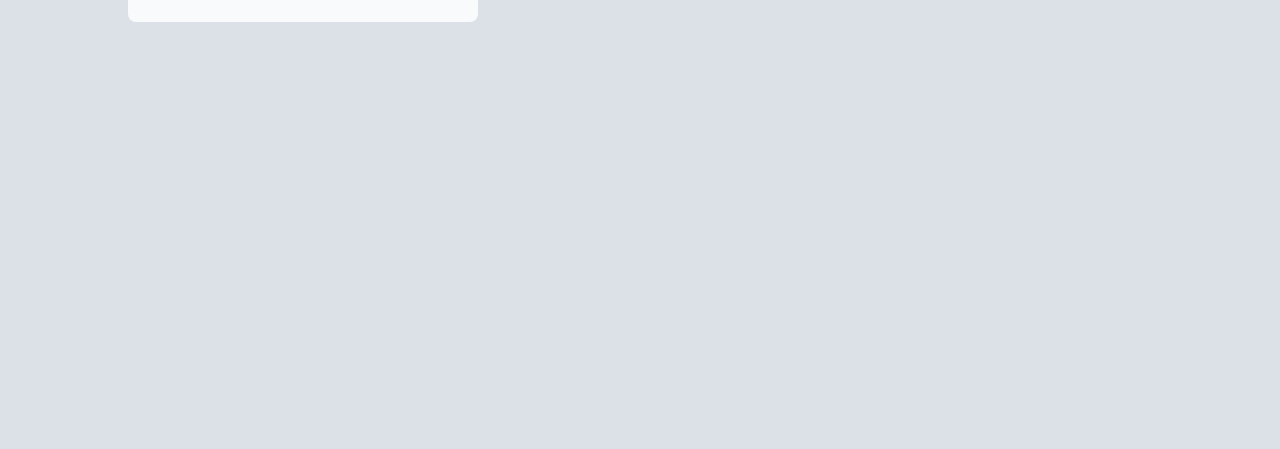
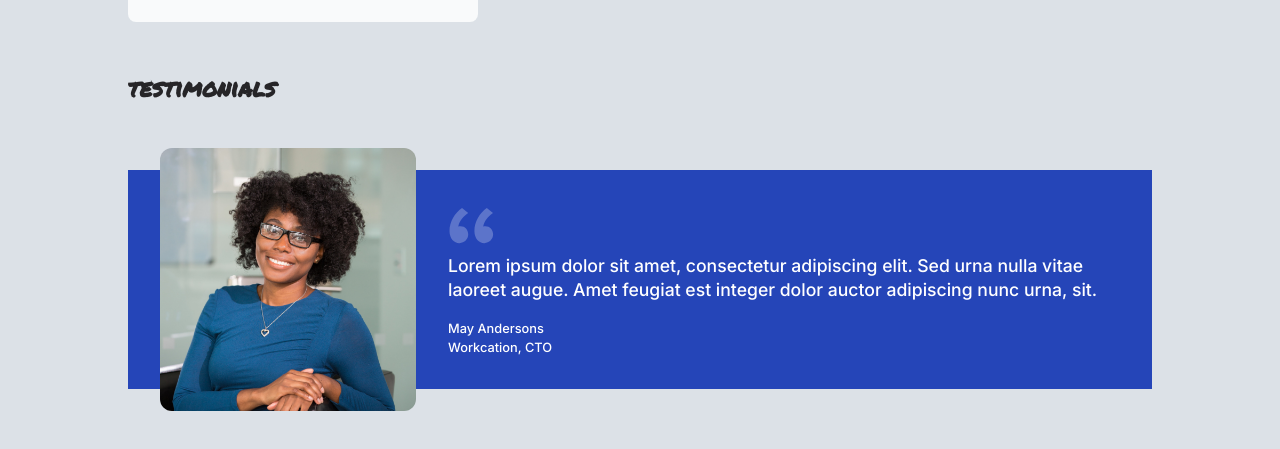
Before and after one commit to matt-colen/component-library, a React (Vite) app: page / in a window 1280 px wide. Shown: the part 2156-2605 px from the top of the page. Before the commit the page ends 2258 px from the top, so only its background shows below. Built offline with nearby package versions, Linux system fonts and the light colour scheme.

Commit message:
Adds initial Testimonial component structure

```diff
--- a/src/components/Card/CardIcon.jsx
+++ b/src/components/Card/CardIcon.jsx
@@ -1,7 +1,17 @@
-export default function CardIcon({children}) {
+import uploadIcon from "../../assets/icons/upload.svg";
+
+export default function CardIcon({
+  icon = uploadIcon,
+  alt = "Upload icon",
+  bgColor = "#3F75FE",
+}) {
+  const styles = {
+    background: bgColor,
+  };
+
   return (
-    <div className="card-icon flex">
-      {children}
+    <div style={styles} className="card-icon flex">
+      <img src={icon} alt={alt} />
     </div>
-  )
-};
+  );
+}
--- a/src/components/Main/Main.jsx
+++ b/src/components/Main/Main.jsx
@@ -2,11 +2,15 @@ import Section from "../Section/Section";
 import Badges from "../Badges/index";
 import Banner from "../Banner/index";
 import Card from "../Card/index";
+import Testimonial from "../Testimonial/index";
 import { nanoid } from "nanoid";
-import uploadIcon from "../../assets/icons/upload.svg";
+import TestimonialImg from "../Testimonial/TestimonialImg";
+import TestimonialText from "../Testimonial/TestimonialText";
+import testimonialPic from "../../assets/images/testimonial.jpg";
 
 export default function Main() {
   const statuses = ["success", "warning", "error", "neutral"];
+  const defaultColor = "#2545B8";
 
   return (
     <main className="main grid">
@@ -36,9 +40,7 @@ export default function Main() {
 
       <Section header="Cards">
         <Card>
-          <Card.Icon>
-            <img src={uploadIcon} alt="upload icon" />
-          </Card.Icon>
+          <Card.Icon bgColor={defaultColor} />
           <Card.Text header="Easy Deployment">
             <p>
               Ac tincidunt sapien vehicula erat auctor pellentesque rhoncus. Et
@@ -47,6 +49,20 @@ export default function Main() {
           </Card.Text>
         </Card>
       </Section>
+
+      <Section header="testimonials">
+        <Testimonial bgColor={defaultColor}>
+          <TestimonialImg
+            img={testimonialPic}
+            alt="Woman smiling while sitting in chair"
+          />
+          <TestimonialText name="May Andersons" workDetails="Workcation, CTO">
+            Lorem ipsum dolor sit amet, consectetur adipiscing elit. Sed urna
+            nulla vitae laoreet augue. Amet feugiat est integer dolor auctor
+            adipiscing nunc urna, sit.{" "}
+          </TestimonialText>
+        </Testimonial>
+      </Section>
     </main>
   );
 }
--- /dev/null
+++ b/src/components/Testimonial/Testimonial.jsx
@@ -0,0 +1,11 @@
+export default function Testimonial({ children, bgColor }) {
+  const styles = {
+    background: bgColor,
+  };
+
+  return (
+    <div style={styles} className="testimonial grid">
+      {children}
+    </div>
+  );
+}
--- /dev/null
+++ b/src/components/Testimonial/TestimonialImg.jsx
@@ -0,0 +1,3 @@
+export default function TestimonialImg({ img, alt }) {
+  return <img className="testimonial-img" src={img} alt={alt} />;
+}
--- /dev/null
+++ b/src/components/Testimonial/TestimonialText.jsx
@@ -0,0 +1,12 @@
+import quotationMarkIcon from "../../assets/icons/quotation-marks.svg";
+
+export default function TestimonialText({ children, name, workDetails }) {
+  return (
+    <div className="testimonial-txt">
+      <img src={quotationMarkIcon} alt="Quotation mark icon" />
+      <blockquote className="quote">{children}</blockquote>
+      <div className="quote-detail quote-author">{name}</div>
+      <div className="quote-detail quote-work-details">{workDetails}</div>
+    </div>
+  );
+}
--- /dev/null
+++ b/src/components/Testimonial/index.js
@@ -0,0 +1,8 @@
+import Testimonial from "./Testimonial";
+import TestimonialImg from "./TestimonialImg";
+import TestimonialText from "./TestimonialText";
+
+Testimonial.Img = TestimonialImg;
+Testimonial.Text = TestimonialText;
+
+export default Testimonial;
--- a/src/index.css
+++ b/src/index.css
@@ -11,6 +11,7 @@
   --spacing-outer: 5em;
   --spacing-inner: 3em;
   --spacing-min: 1em;
+  --spacing-testimonial-inner: 2em;
 }
 
 * {
@@ -157,3 +158,60 @@ p {
   font-weight: 500;
   line-height: 1.6;
 }
+
+/* Testimonial  */
+.testimonial {
+  margin-top: calc(100px + var(--spacing-inner));
+  color: white;
+  padding: var(--spacing-testimonial-inner);
+  grid-template-columns: 1fr;
+  position: relative;
+  max-width: 1280px;
+  gap: var(--spacing-inner);
+}
+
+.testimonial-img {
+  height: 200px;
+  width: calc(100% - (var(--spacing-testimonial-inner) * 2));
+  object-fit: cover;
+  border-radius: 12px;
+  position: absolute;
+  top: -100px;
+  left: var(--spacing-testimonial-inner);
+}
+
+.testimonial-txt {
+  margin-top: 100px;
+  font-weight: 500;
+}
+
+.quote {
+  font-size: 1.1rem;
+  line-height: 1.33;
+  margin-bottom: var(--spacing-min);
+}
+
+.quote-detail {
+  line-height: 1.5;
+  font-size: 0.8rem;
+}
+
+@media (min-width: 800px) {
+  .testimonial {
+    margin-top: var(--spacing-inner);
+    grid-template-columns: 25% 1fr;
+    display: grid;
+  }
+  .testimonial-img {
+    position: absolute;
+    height: 120%;
+    width: 25%;
+    max-width: 384px;
+    top: -10%;
+    left: var(--spacing-testimonial-inner);
+  }
+  .testimonial-txt {
+    margin-top: unset;
+    grid-column: 2;
+  }
+}
```
Also changed, not shown: src/assets/icons/quotation-marks.svg (added), src/assets/images/testimonial.jpg (added).
